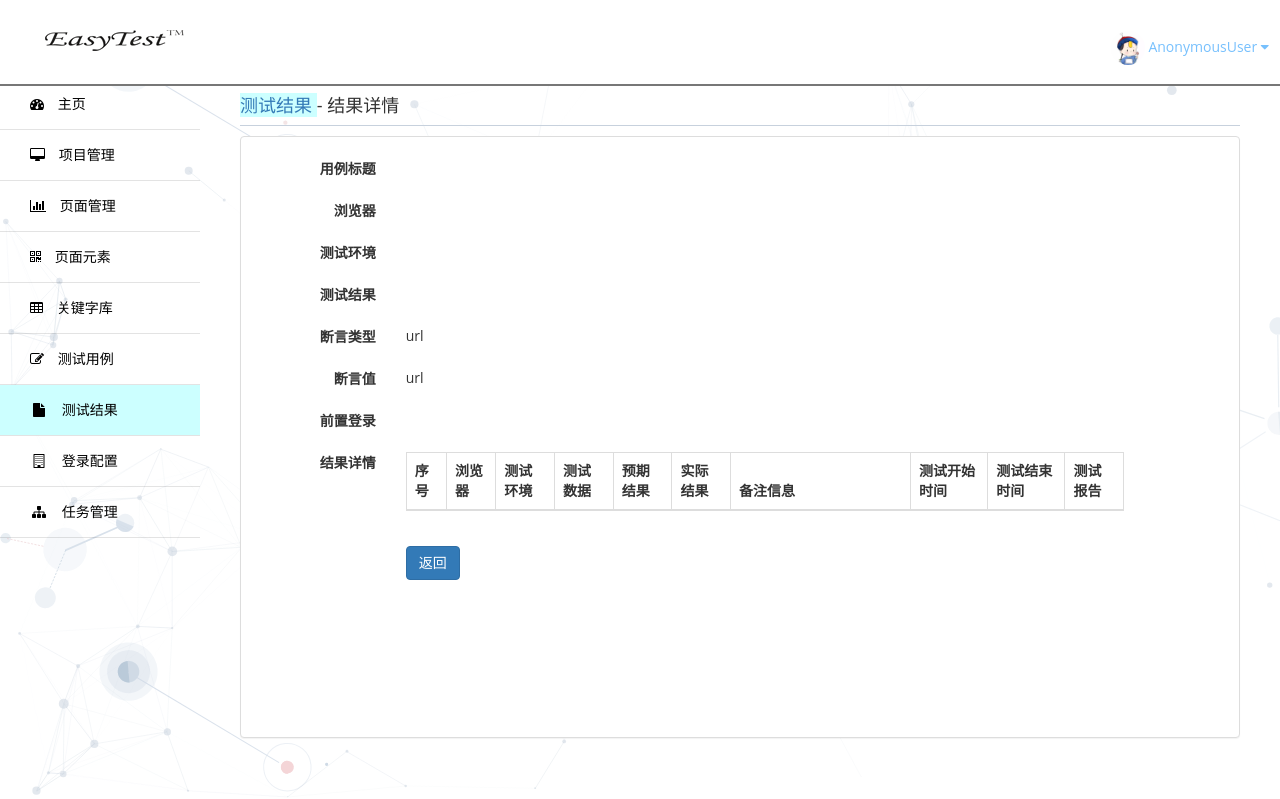
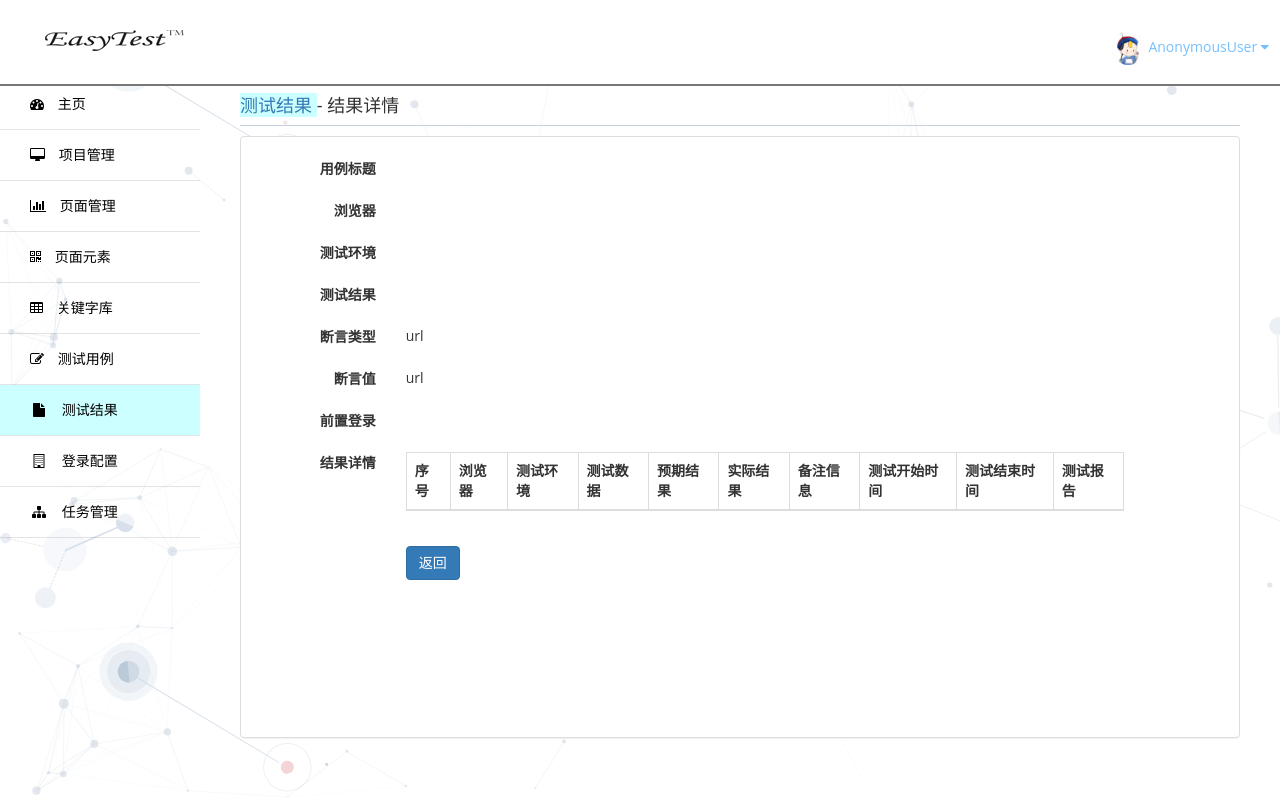
Before and after one commit to lixiaofeng1993/Autotest_platform, a Django app: template templates/page/7-1查看测试结果.html in a window 1280 px wide. Shown: the top 799 px of the page. Run offline with Django 3.2, Linux system fonts and the light colour scheme; the template is opened without the code that fills it: most values are stand-ins (such as "Sample title", 1, 10 or a date in 2020); lists and menus that the app fills with data are empty; some libraries are stand-ins or nearby versions.

Commit message:
'样式'

```diff
--- a/templates/page/7-1查看测试结果.html
+++ b/templates/page/7-1查看测试结果.html
@@ -96,7 +96,7 @@
                                                     <th>测试数据</th>
                                                     <th>预期结果</th>
                                                     <th>实际结果</th>
-                                                    <th style="width: 180px">备注信息</th>
+                                                    <th>备注信息</th>
                                                     <th>测试开始时间</th>
                                                     <th>测试结束时间</th>
                                                     <th>测试报告</th>
@@ -174,7 +174,7 @@
                         for (i = 0; i < logins.length; i++) {
                             $("#logins").html(logins[i].name);
                         }
-{#                        $("#logins").html(logins.length > 0 ? logins.join("  ,  ") : "无");#}
+                        {#                        $("#logins").html(logins.length > 0 ? logins.join("  ,  ") : "无");#}
                         var splitResult = res.data.splitResults;
                         var sr = "";
                         for (var i = 0; i < splitResult.length; i++) {
```
